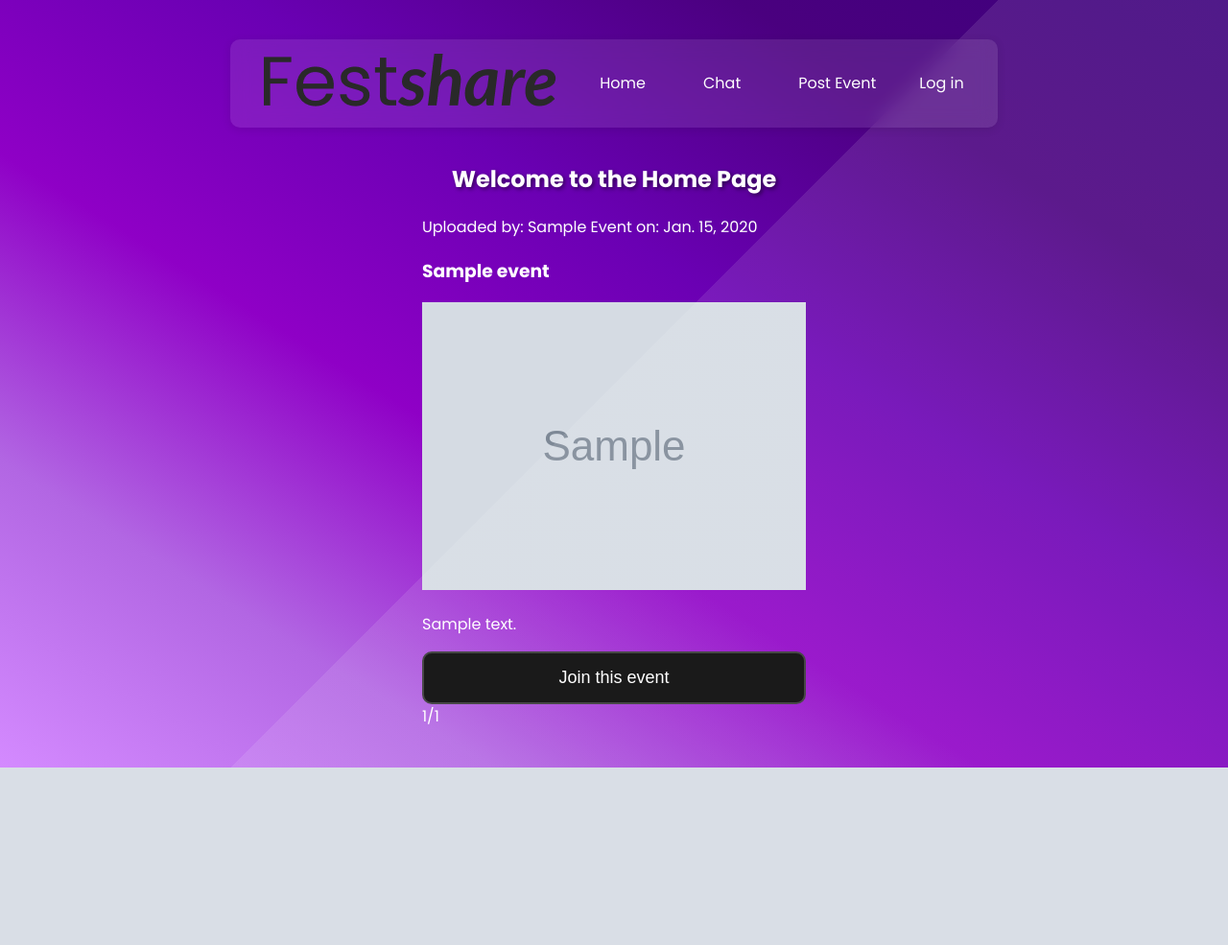
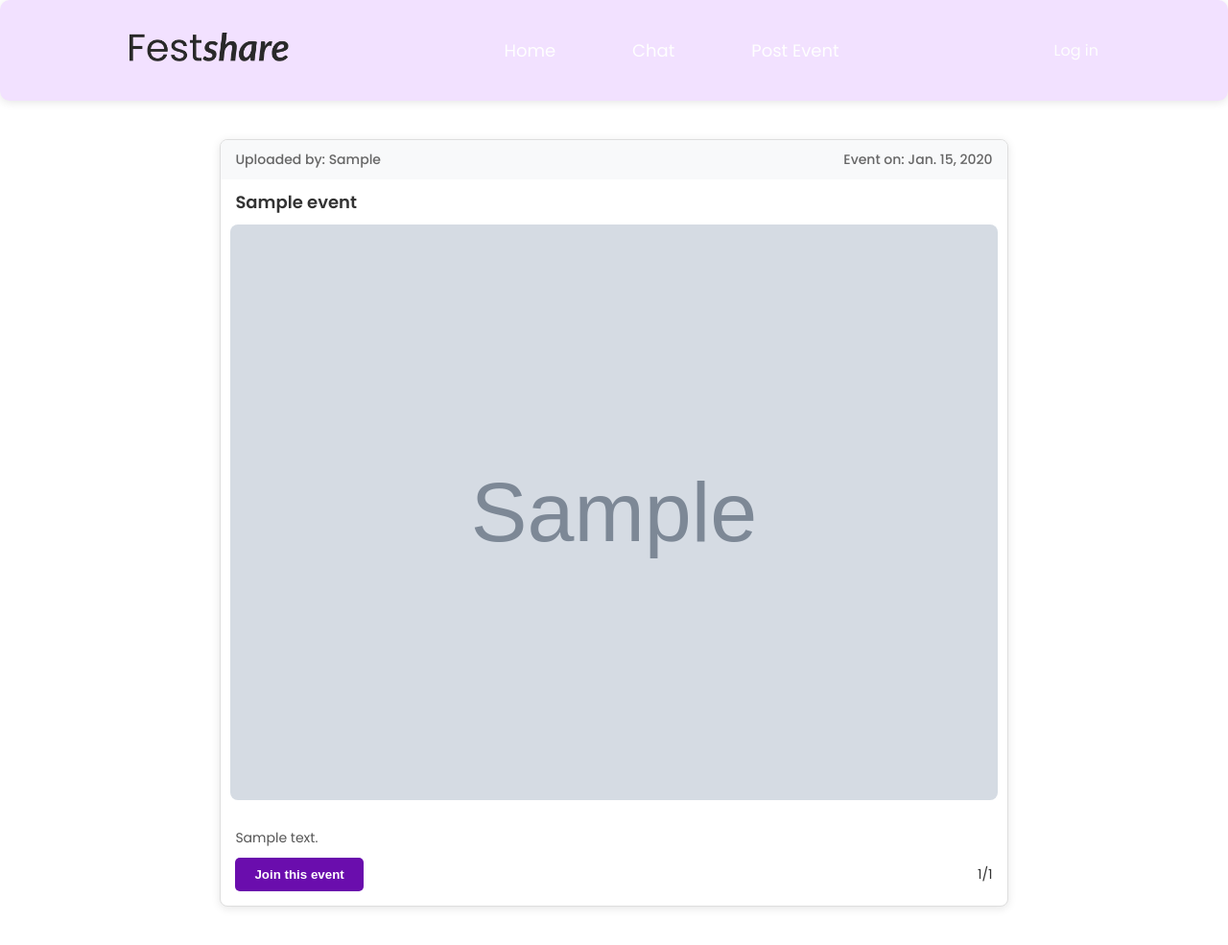
Before and after one commit to pidusbhusal/FestShare, a Django app: template templates/Home.html in a window 1280 px wide. Shown: the whole page at 96% size. Before the commit the page ends 800 px from the top, so only its background shows below. Run offline with Django 5.2, Linux system fonts and the light colour scheme; the template is opened without the code that fills it: values that come from a table or form of the project are taken from there, others are empty; tables that the repository leaves empty hold one stand-in row (values such as "Sample post"); grey boxes marked "Sample" are stand-in pictures.

Commit message:
home redesign

```diff
--- /dev/null
+++ b/static/festShare/css/styleFeed.css
@@ -0,0 +1,160 @@
+body {
+
+    height: 90%;
+    justify-content: center;
+    align-items: center;
+    background:white;
+
+}
+
+
+.chat-nav {
+    z-index: 1;
+    display: flex;
+    justify-content: space-between;
+    align-items: center;
+    padding: 30px 120px 30px 120px;
+    background-color:#F2E1FF;
+  }
+
+  .logo img {
+    height: 30px;
+  }
+
+  .pagenav {
+    display: flex;
+    justify-content: flex-end;
+  }
+
+  .pagenav-ul {
+    list-style-type: none;
+    display: flex;
+    gap: 20px;
+    margin: 0;
+    padding: 0;
+
+  }
+
+  .pagenav-ul li {
+    cursor: pointer;
+    font-size: 18px;
+    text-decoration: none;
+  }
+
+  .post_event{
+      color: white;
+      background-color: #5C0D9D;
+      padding: 15px;
+      border-radius: 7px;
+  }
+
+  .post_event:hover{
+      background-color: #6925a2;
+      transition: 0.5s ease-in;
+  }
+
+  .pagenav a {
+    text-decoration: none;
+    font-size: 20px;
+  }
+
+  .n_button{
+      color: black;
+  }
+
+  .pagenav-ul li .n_button:hover {
+    text-decoration: underline;
+  }
+
+  /* Main container */
+
+.main-container {
+    display: flex;
+    flex-direction: column; /* Align cards vertically */
+    justify-content: center;
+    align-items: center;
+    height: auto; /* Let height adapt based on content */
+    width: 80%;
+    margin: 0 auto;
+    padding: 20px;
+
+}
+
+.event-card {
+    background-color: #ffffff;
+    border: 1px solid #dedede;
+    height: 80%;
+    width: 80%;
+    border-radius: 8px;
+    margin-bottom: 20px;
+    overflow: hidden;
+    box-shadow: 0 2px 10px rgba(0, 0, 0, 0.1);
+}
+
+.event-header {
+    display: flex;
+    justify-content: space-between;
+    padding: 10px 15px;
+    background-color: #f8f9fa;
+    font-size: 14px;
+    color: #666;
+}
+
+.event-header span {
+    font-weight: 500;
+}
+
+.event-title {
+    font-size: 18px;
+    font-weight: 600;
+    margin: 10px 15px;
+    color: #333;
+}
+#img{
+    display: flex;
+    flex-direction: column; /* Align cards vertically */
+    justify-content: center;
+    align-items: center;
+
+}
+.event-image {
+    width: 100%; /* Full width inside the card */
+    max-width: 800px;
+    height: auto; /* Keep the image aspect ratio */
+    border-radius: 8px;
+}
+
+.event-body {
+    padding: 15px;
+}
+
+.event-description {
+    font-size: 14px;
+    color: #555;
+    margin-bottom: 10px;
+}
+
+.event-footer {
+    display: flex;
+    justify-content: space-between;
+    align-items: center;
+}
+
+.event-footer button {
+    background-color: #6a0dad;
+    color: white;
+    padding: 10px 20px;
+    border: none;
+    border-radius: 5px;
+    font-weight: 600;
+    cursor: pointer;
+}
+
+.event-footer button:hover {
+    background-color: #7a19b7;
+}
+
+.participant-count {
+    font-size: 14px;
+    color: #333;
+}
--- a/static/festShare/css/styleHomepage.css
+++ /dev/null
@@ -1,99 +0,0 @@
-body {
-    font-family: 'Poppins', sans-serif;
-    /* Use Poppins font */
-    background: linear-gradient(to bottom left, #3c007c, #4a007f, #6a00b3, #8f00c6, #b266e3, #d48aff);
-    color: #ffffff;
-    display: flex;
-    flex-direction: column;
-    align-items: center;
-    justify-content: center;
-    height: 100vh;
-    margin: 0;
-}
-.diagonal-stripe {
-position: absolute;
-top: 0;
-left: 0;
-width: 100%;
-height: 100%;
-background: linear-gradient(135deg, transparent 50%, rgba(255, 255, 255, 0.1) 50%);
-}
-
-h1 {
-    margin-bottom: 20px;
-    font-size: 24px;
-    text-shadow: 2px 2px 4px rgba(0, 0, 0, 0.5);
-}
-
-.money-display {
-    z-index: 1;
-    font-size: 20px;
-    margin-bottom: 20px;
-    background: rgba(255, 255, 255, 0.1);
-    padding: 15px;
-    border-radius: 10px;
-    text-align: center;
-}
-
-.form-container {
-    z-index: 1;
-    background: rgba(255, 255, 255, 0.4);
-    /* White with transparency */
-    backdrop-filter: blur(10px);
-    /* Glassmorphic effect */
-    padding: 20px;
-    border-radius: 15px;
-    box-shadow: 0px 4px 20px rgba(0, 0, 0, 0.2);
-    width: 80%;
-    max-width: 400px;
-    border: 1px solid rgba(255, 255, 255, 0.2);
-}
-
-input[type="text"] {
-    width: calc(100% - 30px);
-    padding: 20px;
-    /* Increased padding for bigger input field */
-    margin-bottom: 20px;
-    border: none;
-    border-radius: 10px;
-    font-size: 24px;
-    /* Increased font size for better visibility */
-    background-color: #ffffff;
-    color: #282c34;
-    outline: none;
-    box-shadow: inset 0px 2px 5px rgba(0, 0, 0, 0.2);
-}
-
-button {
-    width: 100%;
-    padding: 15px;
-    font-size: 18px;
-    color: #ffffff;
-    background-color: #000000;
-    /* Dark gray color */
-    border: 2px solid #333;
-    /* Dark border for 3D effect */
-    border-radius: 10px;
-    cursor: pointer;
-    transition: transform 0.2s;
-    /* Added transform for 3D effect */
-}
-
-button:hover {
-    transform: translateY(-2px);
-    /* Raise button effect */
-}
-
-@media (max-width: 500px) {
-    h1 {
-        font-size: 20px;
-    }
-
-    button {
-        font-size: 16px;
-    }
-
-    .money-display {
-        font-size: 18px;
-    }
-}
--- a/templates/Home.html
+++ b/templates/Home.html
@@ -7,7 +7,7 @@
     <title>Game UI</title>
     <!-- Load the CSS file -->
     {% load static %}
-    <link rel="stylesheet" type="text/css" href="{% static 'festShare/css/styleHomepage.css' %}">
+    <link rel="stylesheet" type="text/css" href="{% static 'festShare/css/styleFeed.css' %}">
     <!-- Google Fonts -->
     <link rel="preconnect" href="https://fonts.googleapis.com">
     <link rel="preconnect" href="https://fonts.gstatic.com" crossorigin>
@@ -19,8 +19,10 @@
 
 <body>
     <div class="diagonal-stripe"></div>
+    <div id = navbar>
     {% include 'navbar.html' %}
-    <h1>Welcome to the Home Page</h1>
+    </div>
+
 
     <div class="main-container">
         {% for event in events %}
@@ -30,7 +32,9 @@
                 <span>Event on: {{ event.date }}</span>
             </div>
             <h3 class="event-title">{{ event.title }}</h3>
+            <div id ="img">
             <img class="event-image" src="{{ event.image.url }}" alt="{{ event.title }}">
+            </div>
             <div class="event-body">
                 <p class="event-description">{{ event.description }}</p>
                 <div class="event-footer">
```
Also changed, not shown: templates/Css/stylefirstpage.css (deleted, +0 -81 lines).
